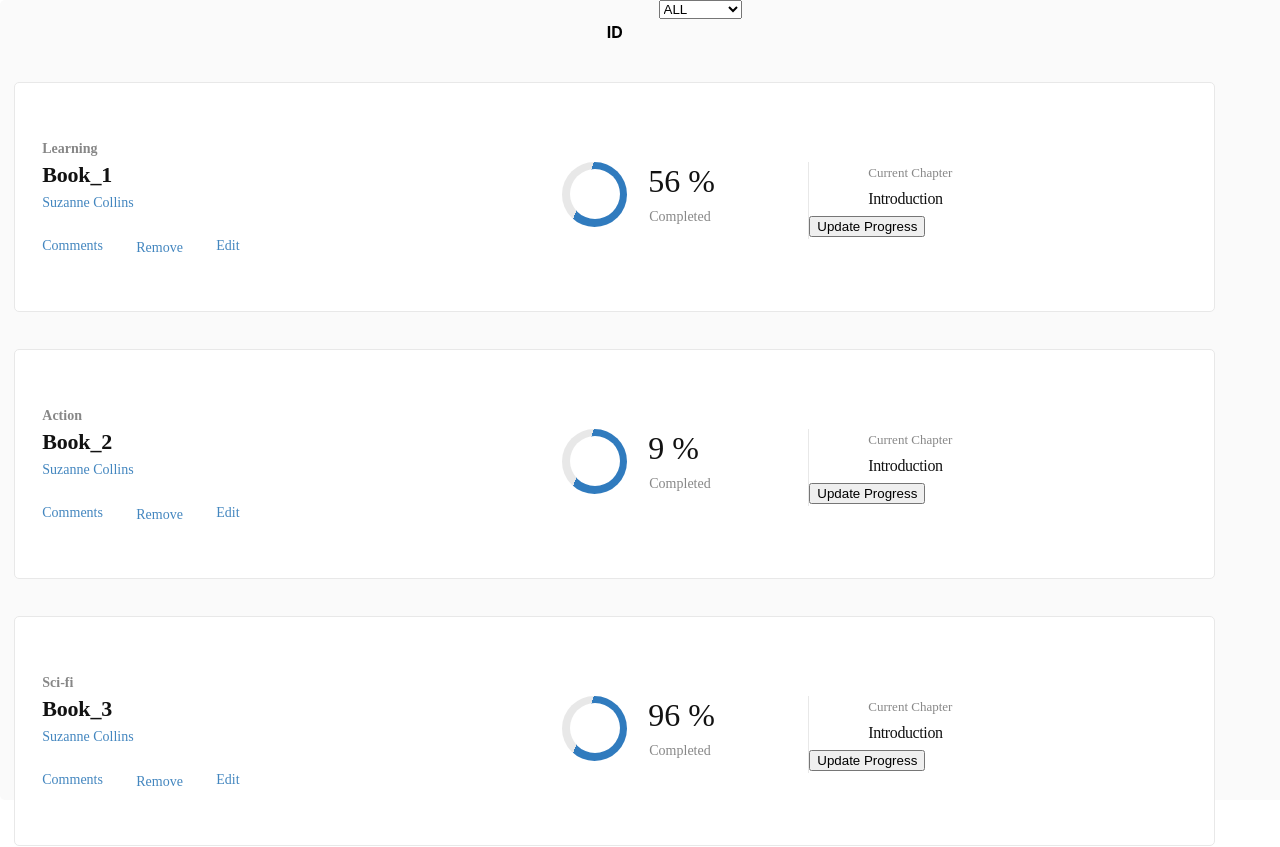
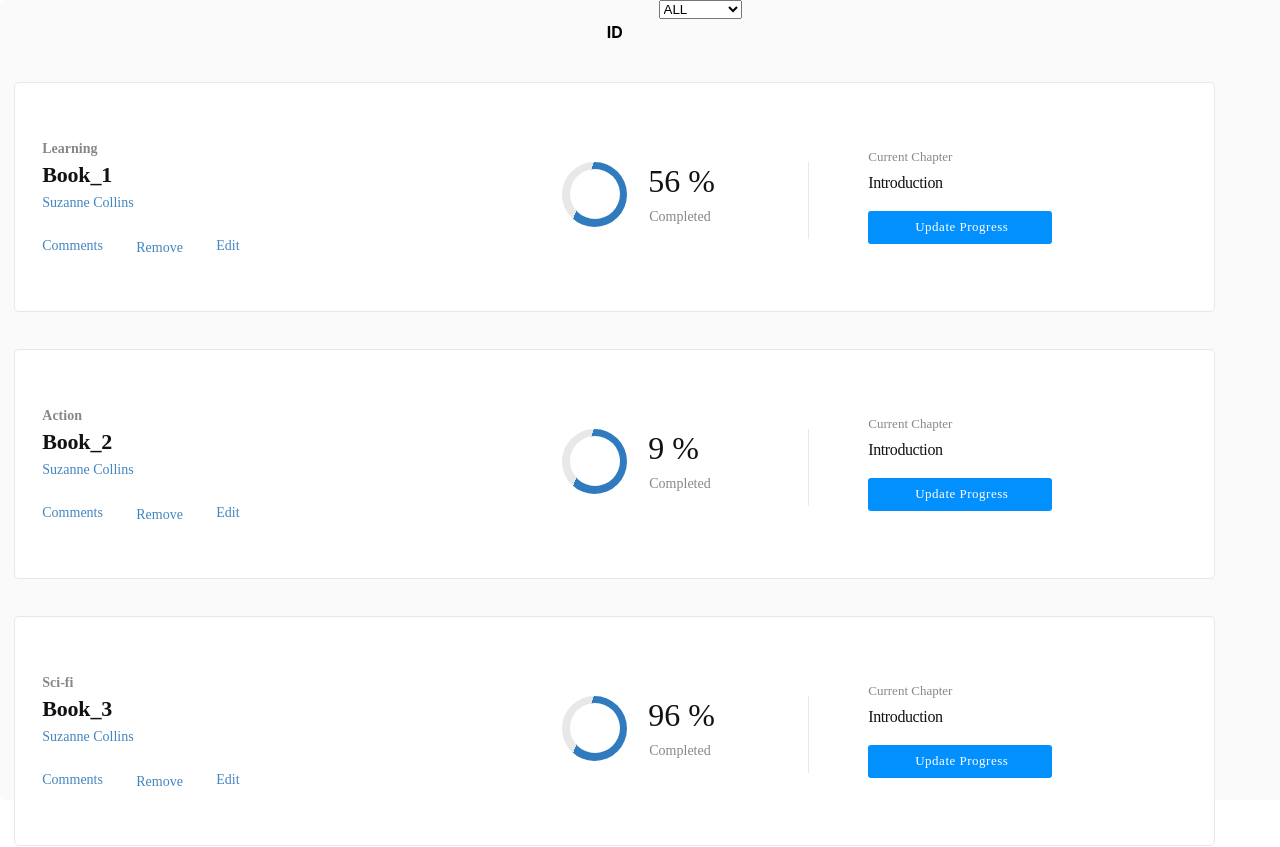
Before and after one commit to MrSayyod/bookstore-redux-app, a React (Create React App) app: page / in a window 1280 px wide. Shown: the top 847 px of the page. Built offline with nearby package versions, Linux system fonts and the light colour scheme.

Commit message:
Add styling for progress button and text

```diff
--- a/src/styles/Book.css
+++ b/src/styles/Book.css
@@ -190,3 +190,27 @@
   letter-spacing: -0.4px;
   color: #121212;
 }
+
+.progressBtn {
+  width: 11.5rem;
+  height: 2.063rem;
+  margin: 0.75rem 0 0.563rem 3.688rem;
+  padding: 0.438rem 1.188rem 0.5rem 1.375rem;
+  border-radius: 3px;
+  background-color: #0290ff;
+  border: none;
+}
+
+.progressText {
+  width: 8.938rem;
+  height: 1.125rem;
+  font-family: RobotoSlab;
+  font-size: 0.813rem;
+  font-weight: 300;
+  font-stretch: normal;
+  font-style: normal;
+  line-height: normal;
+  letter-spacing: 0.5px;
+  text-align: center;
+  color: #fff;
+}
```
